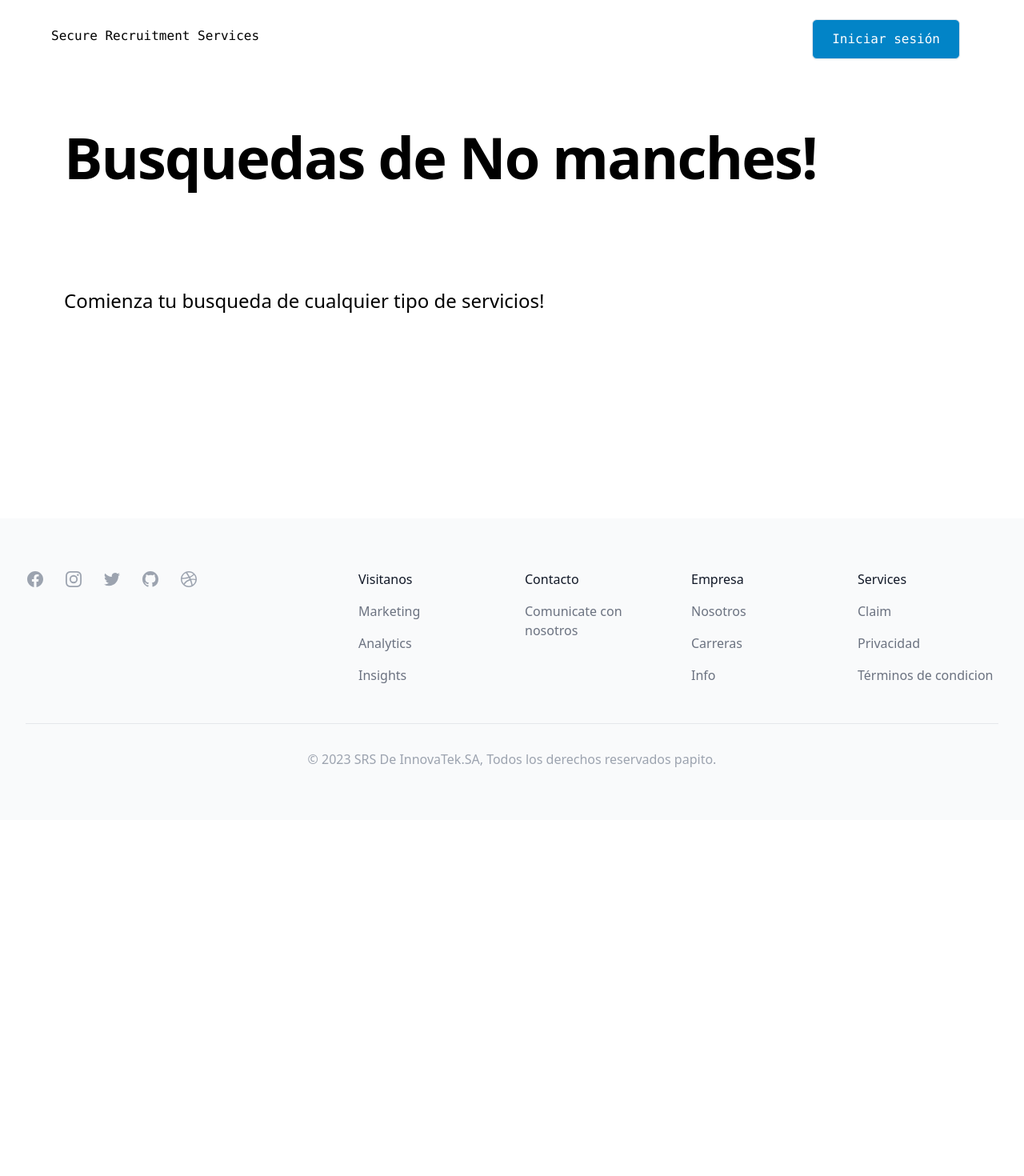
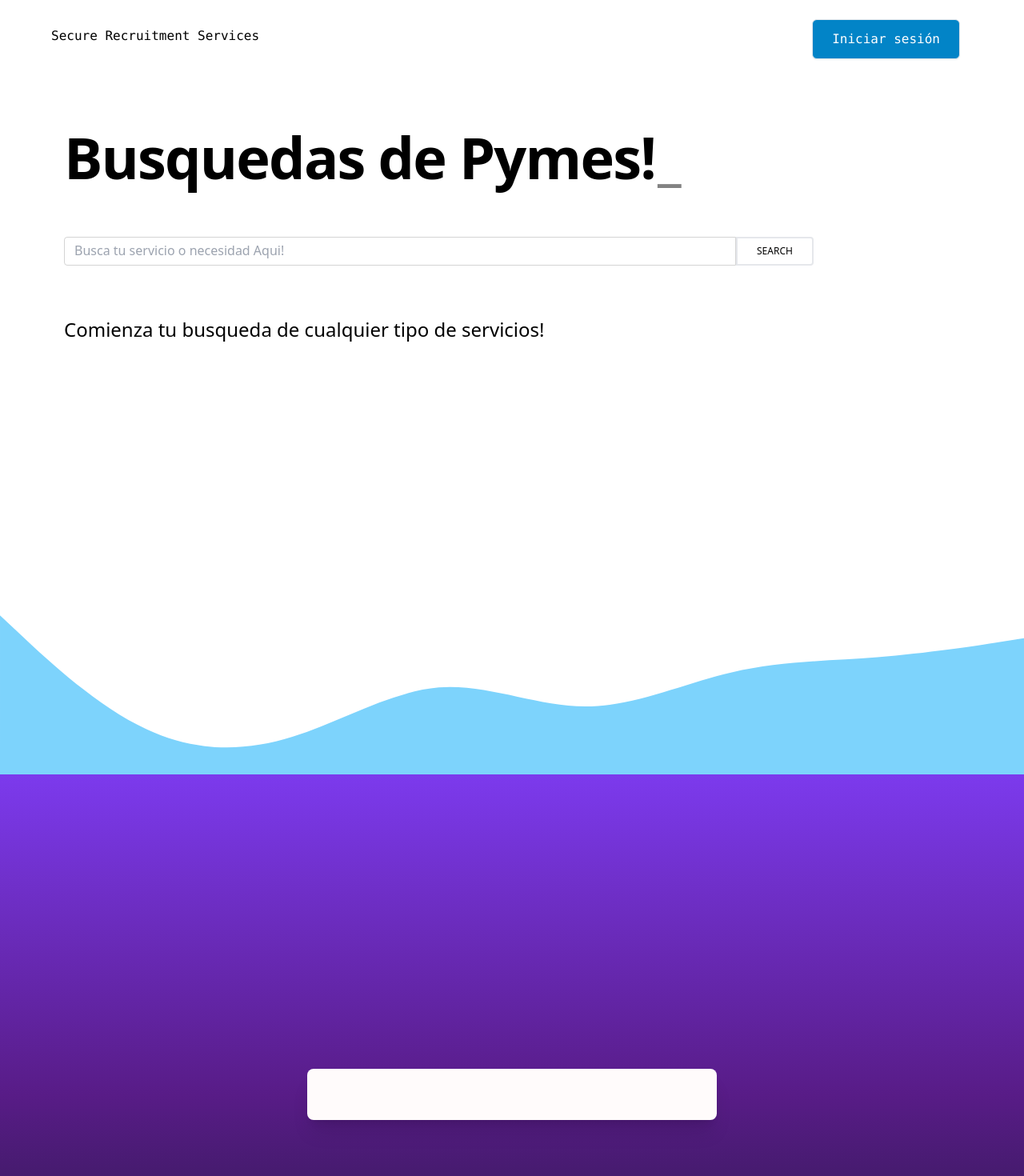
Before and after one commit to NICCANAS/SRS, a React (Create React App) app in the folder reactapp/: page / in a window 1280 px wide. Shown: the top 1470 px of the page at 80% size. Before the commit the page ends 1025 px from the top, so only its background shows below. Built offline with nearby package versions, Linux system fonts and the light colour scheme; the HTML template or start-up script is replaced by a standard one.

Commit message:
Ajuste tailwind de nomanches
joldan por favor no vengas el domingo al duoc

```diff
--- a/reactapp/src/components/home/cambiotext.js
+++ b/reactapp/src/components/home/cambiotext.js
@@ -1,19 +1,18 @@
 import { Typewriter } from 'react-simple-typewriter'
 import { Link } from 'react-router-dom'
-function Header(){
-    return(
+function Header() {
+  return (
     <main>
       <div className="relative px-6 lg:px-8">
         <div className="mx-auto max-w-full xl:mx-12 xl:pt-40 xl:pb-64 lg:pt-40 lg:pb-48 pt-24 pb-12  ">
           <div>
             <div>
-              <h1 className="text-4xl font-semibold tracking-tight pb-16  sm:text-7xl">
+              <h1 className="text-4xl font-semibold tracking-tight pb-16  sm:text-7xl " >
                 Busquedas de <span> </span>
                 <Typewriter
-                        words={['Pijas', 'Joldans', 'No manches!']}
+                  words={['Servicios', 'Empresas', 'Pymes!']}
                   loop={0}
                   cursor
-
                   cursorStyle='_'
                   typeSpeed={120}
                   deleteSpeed={50}
@@ -22,6 +21,23 @@ function Header(){
                 // onType={handleType}
                 />
               </h1>
+              <div class="mb-3">
+                <div class="relative mb-4 flex w-full align-start">
+                  <input
+                    type="search"
+                    class="relative mx-0  block  min-w-0 flex-initial w-3/4 rounded-l border border-solid border-neutral-300 bg-transparent bg-clip-padding px-3 py-[0.25rem] text-base font-normal leading-[1.6] text-neutral-700 outline-none transition duration-200 ease-in-out focus:z-[3] focus:border-primary focus:text-neutral-700 focus:shadow-[inset_0_0_0_1px_rgb(59,113,202)] focus:outline-none dark:border-neutral-600 dark:text-neutral-200 dark:placeholder:text-neutral-200 dark:focus:border-primary"
+                    placeholder="Busca tu servicio o necesidad Aqui!"
+                    aria-label="Search"
+                    aria-describedby="button-addon3" />
+                  <button
+                    class="relative z-[2] rounded-r border-2 border-primary px-6 py-2 text-xs font-medium uppercase text-primary transition duration-150 ease-in-out hover:bg-black hover:bg-opacity-5 focus:outline-none focus:ring-0"
+                    type="button"
+                    id="button-addon3"
+                    data-te-ripple-init>
+                    Search
+                  </button>
+                </div>
+              </div>
               <p className="mt-16 text-2xl max-w-3xl leading-8 text-black "> Comienza tu busqueda de cualquier tipo de servicios!</p>
             </div>
           </div>
--- /dev/null
+++ b/reactapp/src/components/home/card.js
@@ -0,0 +1,25 @@
+import { connect } from 'react-redux'
+
+function Card() {
+    return (
+        <main>
+            <div class='flex items-center justify-center min-h-screen bg-gradient-to-t from-gray-900 via-purple-900 to-violet-600 bg-gradient-to-br'>
+                <div class='w-full max-w-lg py-8 flex flex-row items-center justify-center mx-auto bg-[#FFFBFB] rounded-lg shadow-xl'>
+                    <div class="flex flex-col md:flex-row w-3/4 md:w-5/6 space-x-0 md:space-x-8">
+
+                    </div>
+                </div>
+
+            </div>
+
+        </main>
+    )
+}
+
+const mapStateToProps = (state) => ({
+
+})
+
+export default connect(mapStateToProps, {
+
+})(Card)
--- /dev/null
+++ b/reactapp/src/components/home/wave.js
@@ -0,0 +1,20 @@
+import Footer from "../navigation/Footer";
+import { connect } from 'react-redux'
+
+function wave() {
+    return (
+        <div className="wave">
+            <svg xmlns="http://www.w3.org/2000/svg" viewBox="0 0 1440 320">
+                <path fill="#7dd3fc" fill-opacity="1" d="M0,96L34.3,128C68.6,160,137,224,206,256C274.3,288,343,288,411,266.7C480,245,549,203,617,197.3C685.7,192,754,224,823,224C891.4,224,960,192,1029,176C1097.1,160,1166,160,1234,154.7C1302.9,149,1371,139,1406,133.3L1440,128L1440,320L1405.7,320C1371.4,320,1303,320,1234,320C1165.7,320,1097,320,1029,320C960,320,891,320,823,320C754.3,320,686,320,617,320C548.6,320,480,320,411,320C342.9,320,274,320,206,320C137.1,320,69,320,34,320L0,320Z"></path>
+            </svg>
+        </div>
+    )
+}
+
+const mapStateToProps = state => ({
+
+})
+
+export default connect(mapStateToProps, {
+
+})(wave)
--- a/reactapp/src/container/pages/Home.jsx
+++ b/reactapp/src/container/pages/Home.jsx
@@ -2,11 +2,15 @@ import Footer from "../../components/navigation/Footer";
 import Layout from "../../hocs/layouts/layout"
 import Navbar from "../../components/navigation/Navbar";
 import Header from "../../components/home/cambiotext";
+import Wave from "../../components/home/wave";
+import Card from "../../components/home/card";
 function Home () {
     return (
         <Layout>
             <Navbar />
             <Header />
+            <Wave/>
+            <Card />
             <Footer />
         </Layout>
     )
```
Also changed, not shown: reactapp/src/components/navigation/Navbar.js (+3 -4 lines). Lines whose indentation alone changed are shown as unchanged.
